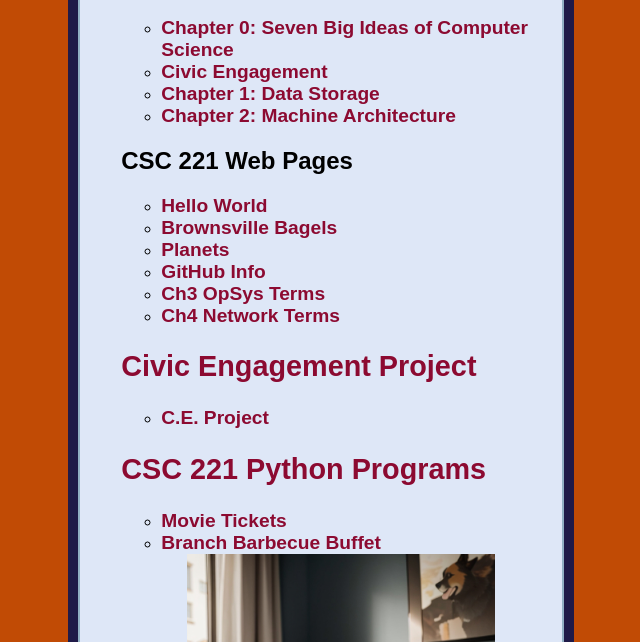
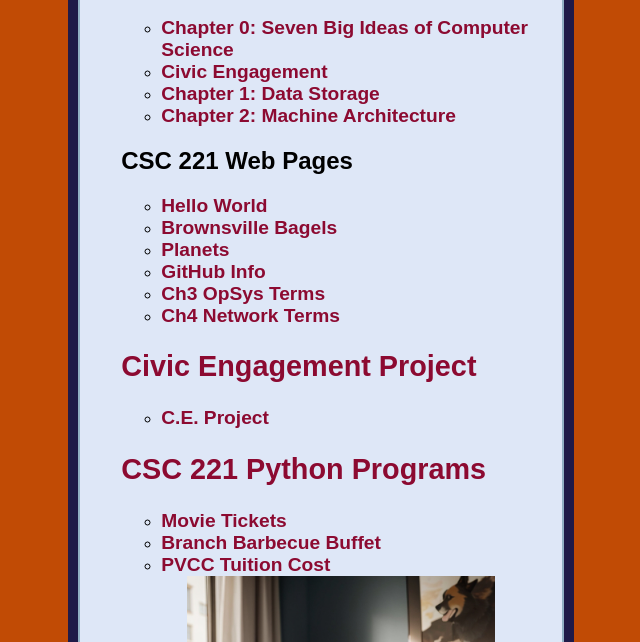
Before and after one commit to joshuavernon-pvcc/joshuavernon-pvcc.github.io, a plain HTML site: page index.html in a window 1280 px wide. Shown: the part 158-800 px from the top of the page, without its empty margins (319-959 px from the left). Drawn offline with Linux system fonts and the light colour scheme.

Commit message:
Update index.html

```diff
--- a/index.html
+++ b/index.html
@@ -83,6 +83,7 @@ a:active{
 <ul>
     <li><a href = "tickets.py">Movie Tickets</li>
     <li><a href = "bbb.py">Branch Barbecue Buffet</li>
+    <li><a href = "tuition.py">PVCC Tuition Cost</li>
 </ul>
 <img src="classydog.jpg" alt=Classy Dog style="width:70%; display:block; margin:auto;">
 </ul></td></tr></table></td>
```
